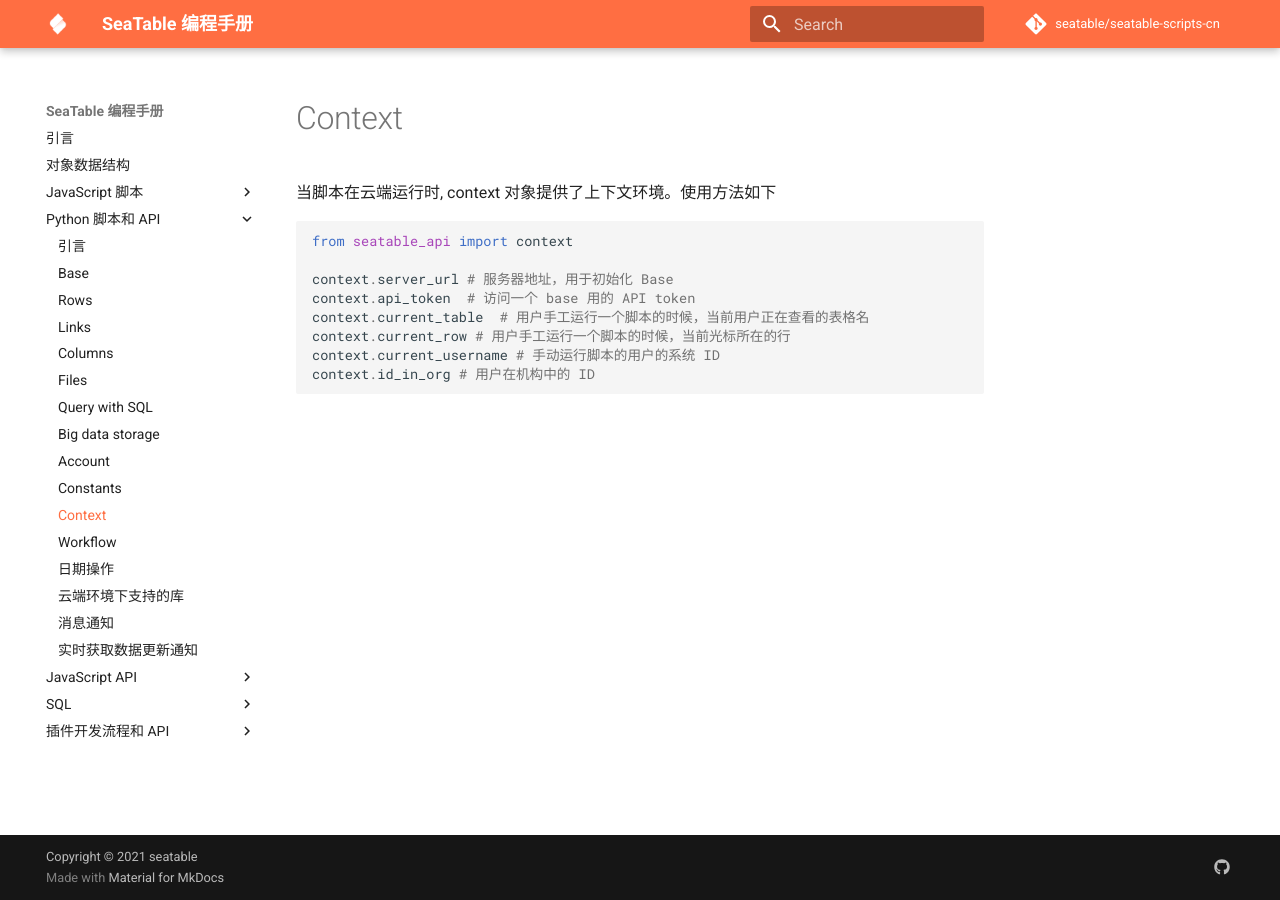
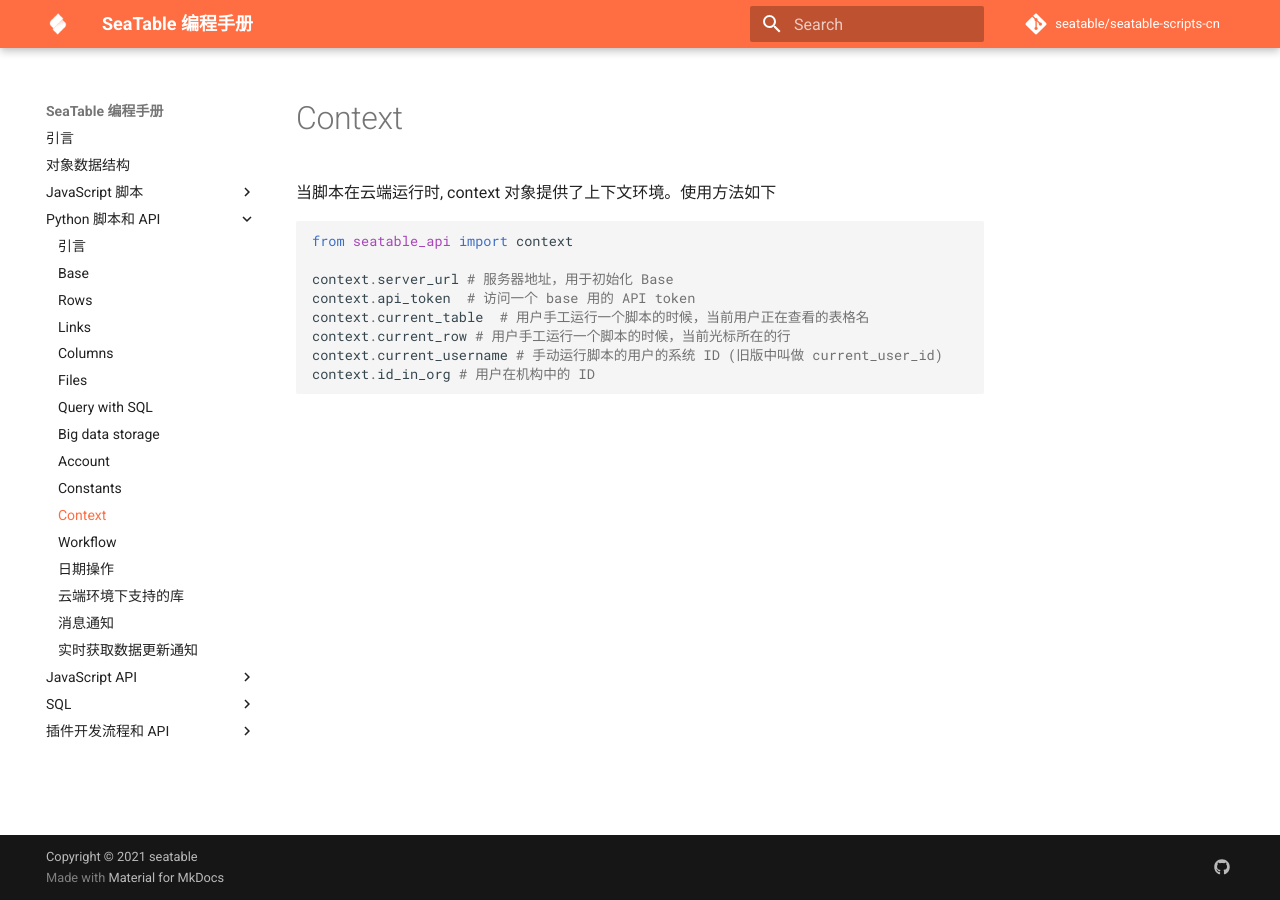
Before and after one commit to seatable/seatable-scripts-cn, an MkDocs documentation site: the page built from manual/python/context.md, in a window 1280 px wide. Built offline with MkDocs 1.6.1 and Material for MkDocs 9.7.7, drawn with Linux system fonts in a browser that asks for light colours; comment, search, counter and statistics services are not loaded.

Commit message:
Update context.md

````diff
--- a/manual/python/context.md
+++ b/manual/python/context.md
@@ -9,6 +9,6 @@
 context.api_token  # 访问一个 base 用的 API token
 context.current_table  # 用户手工运行一个脚本的时候，当前用户正在查看的表格名
 context.current_row # 用户手工运行一个脚本的时候，当前光标所在的行
-context.current_username # 手动运行脚本的用户的系统 ID
+context.current_username # 手动运行脚本的用户的系统 ID (旧版中叫做 current_user_id)
 context.id_in_org # 用户在机构中的 ID
 ```
````
